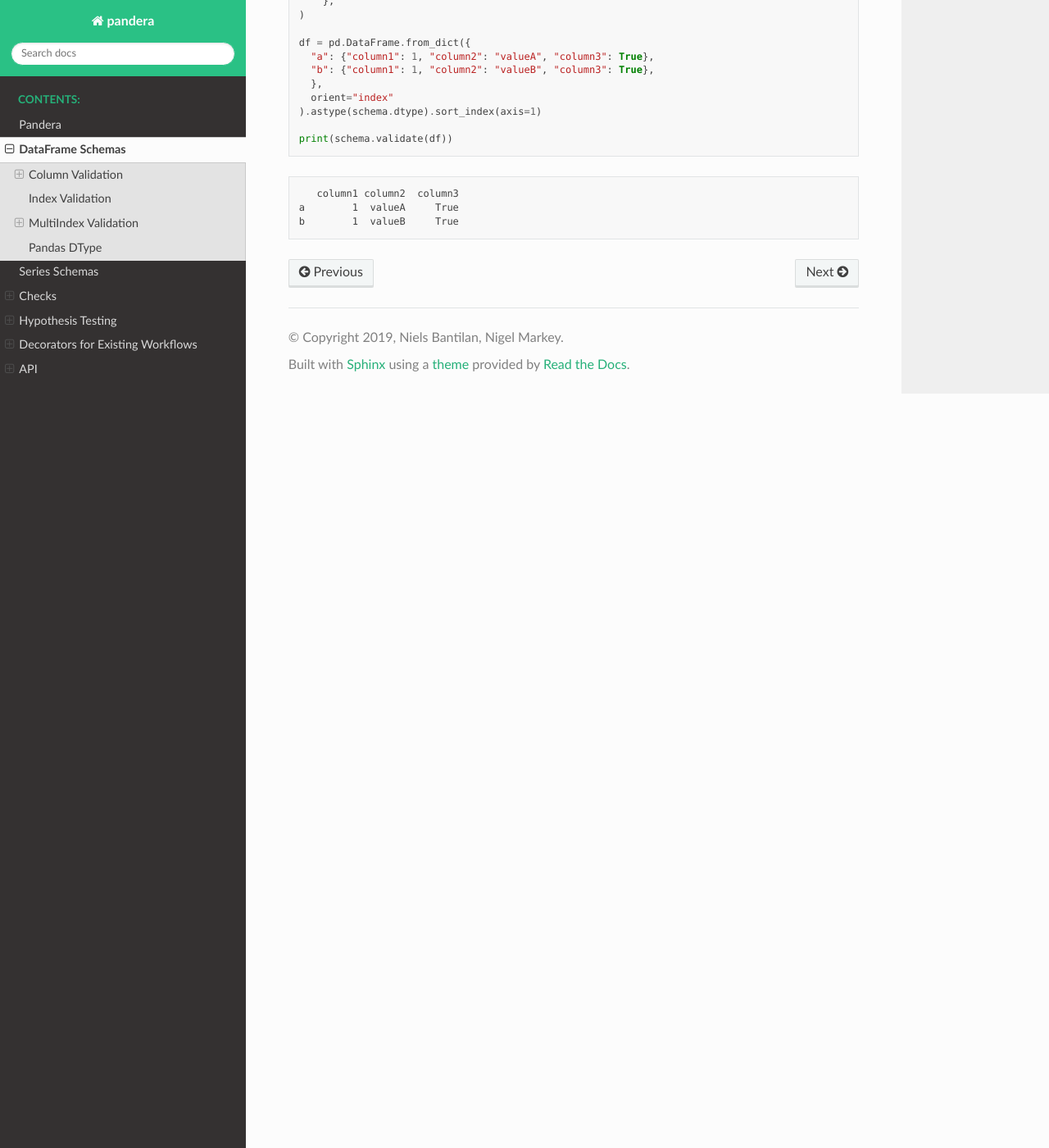
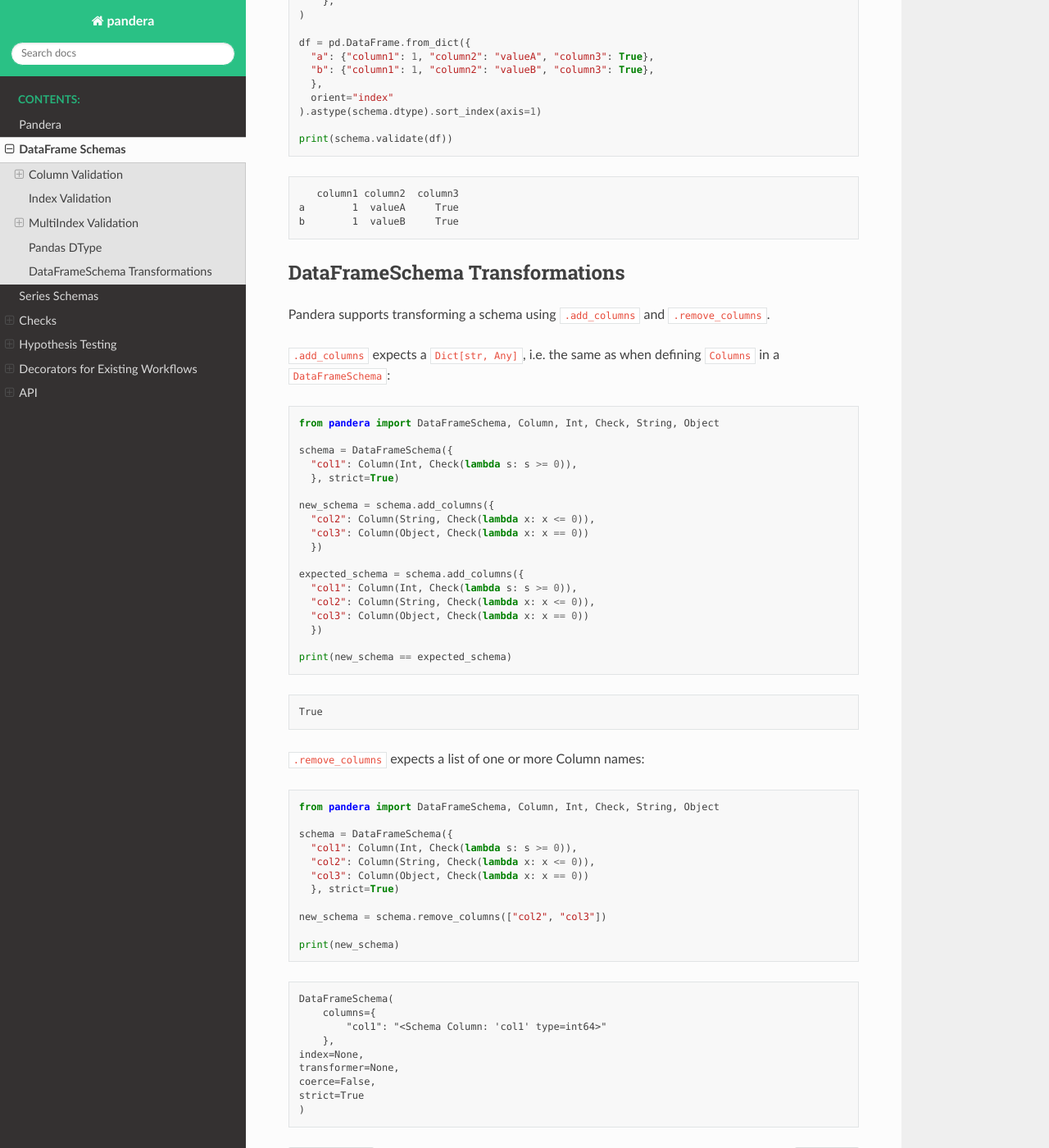
Before and after one commit to unionai-oss/pandera, a Sphinx documentation site: the page built from docs/source/dataframe_schemas.rst, in a window 1280 px wide and 1400 px high, scrolled down 7141 px. Shown: the whole window at 82% size. Built offline with Sphinx 7.4.7 and the Read the Docs theme 2.0.0, drawn with Linux system fonts in a browser that asks for light colours.

Commit message:
enables simple schema transformations

```diff
--- a/docs/source/dataframe_schemas.rst
+++ b/docs/source/dataframe_schemas.rst
@@ -446,3 +446,67 @@
        column1 column2  column3
     a        1  valueA     True
     b        1  valueB     True
+
+
+
+DataFrameSchema Transformations
+-------------------------------
+
+Pandera supports transforming a schema using ``.add_columns`` and ``.remove_columns``.
+
+``.add_columns`` expects a ``Dict[str, Any]``, i.e. the same as when defining ``Columns`` in a ``DataFrameSchema``:
+
+.. testcode:: add_columns
+
+  from pandera import DataFrameSchema, Column, Int, Check, String, Object
+
+  schema = DataFrameSchema({
+    "col1": Column(Int, Check(lambda s: s >= 0)),
+    }, strict=True)
+
+  new_schema = schema.add_columns({
+    "col2": Column(String, Check(lambda x: x <= 0)),
+    "col3": Column(Object, Check(lambda x: x == 0))
+    })
+
+  expected_schema = schema.add_columns({
+    "col1": Column(Int, Check(lambda s: s >= 0)),
+    "col2": Column(String, Check(lambda x: x <= 0)),
+    "col3": Column(Object, Check(lambda x: x == 0))
+    })
+
+  print(new_schema == expected_schema)
+
+.. testoutput:: add_columns
+    :options: +NORMALIZE_WHITESPACE
+
+    True
+
+``.remove_columns`` expects a list of one or more Column names:
+
+.. testcode:: remove_columns
+
+  from pandera import DataFrameSchema, Column, Int, Check, String, Object
+
+  schema = DataFrameSchema({
+    "col1": Column(Int, Check(lambda s: s >= 0)),
+    "col2": Column(String, Check(lambda x: x <= 0)),
+    "col3": Column(Object, Check(lambda x: x == 0))
+    }, strict=True)
+
+  new_schema = schema.remove_columns(["col2", "col3"])
+
+  print(new_schema)
+
+.. testoutput:: remove_columns
+    :options: +NORMALIZE_WHITESPACE
+
+    DataFrameSchema(
+        columns={
+            "col1": "<Schema Column: 'col1' type=int64>"
+        },
+    index=None,
+    transformer=None,
+    coerce=False,
+    strict=True
+    )
```
Also changed, not shown: 2 other files.
